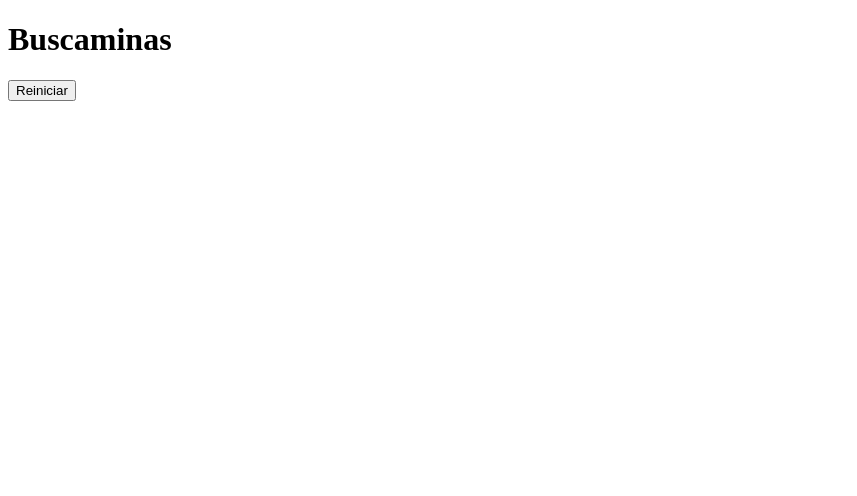
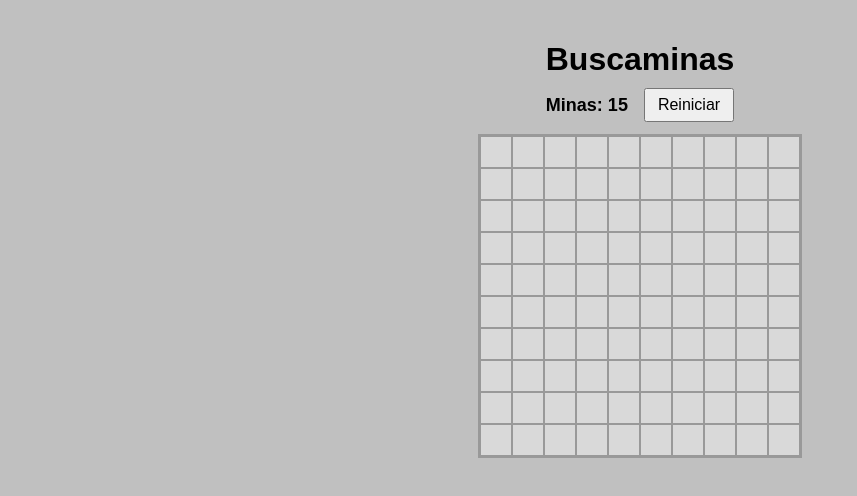
Before and after one commit to ComanRaam7/Proyectito1, a plain HTML site: page Buscaminas.html in a window 1280 px wide. Shown: the whole page, without its empty margins (0-857 px from the left). Drawn offline with Linux system fonts and the light colour scheme.

Commit message:
Agregue buscaminas

```diff
--- a/Buscaminas.html
+++ b/Buscaminas.html
@@ -4,7 +4,7 @@
   <meta charset="UTF-8" />
   <meta name="viewport" content="width=device-width, initial-scale=1.0" />
   <title>Buscaminas</title>
-  <link rel="stylesheet" href="style.css" />
+  <link rel="stylesheet" href="css/Buscaminas.css" />
 </head>
 <body>
   <h1>Buscaminas</h1>
@@ -13,6 +13,6 @@
     <button id="reset">Reiniciar</button>
   </div>
   <div id="board"></div>
-  <script src="script.js"></script>
+  <script src="js/Buscaminas.js"></script>
 </body>
 </html>
```
